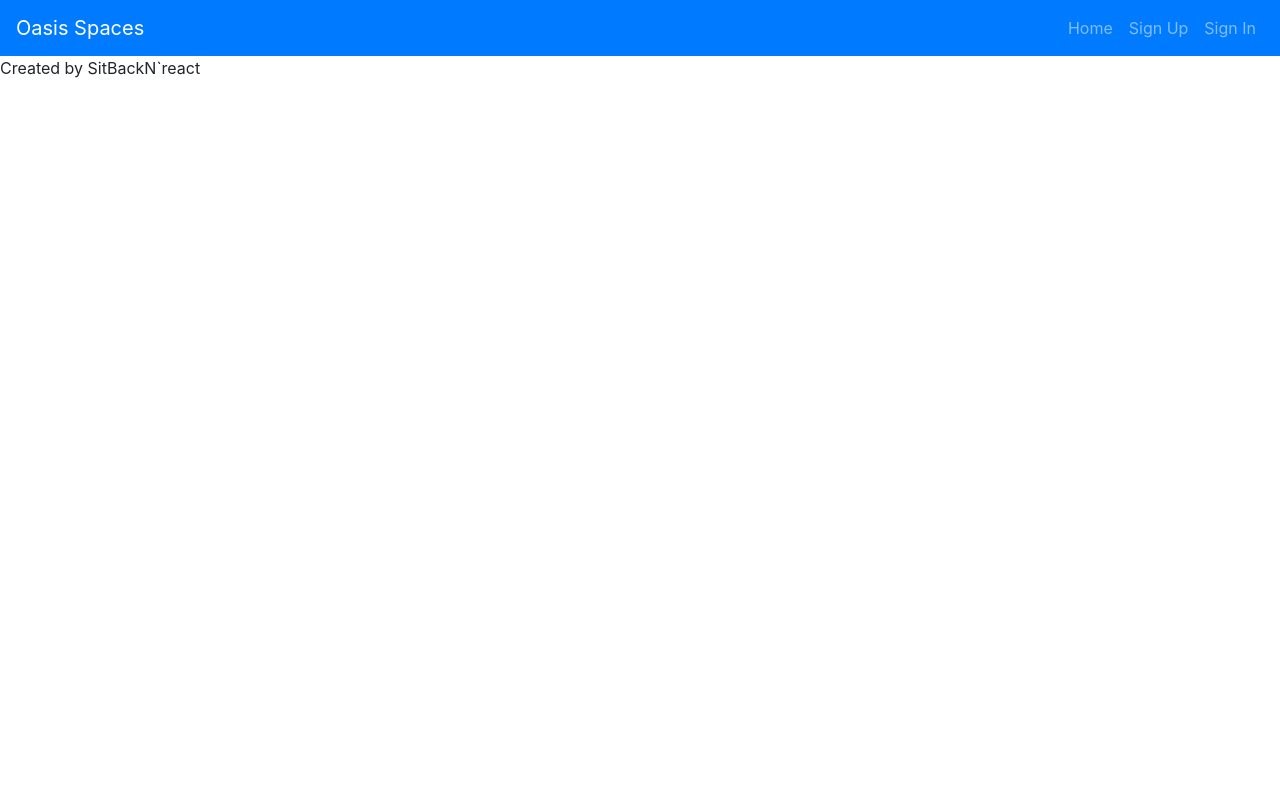
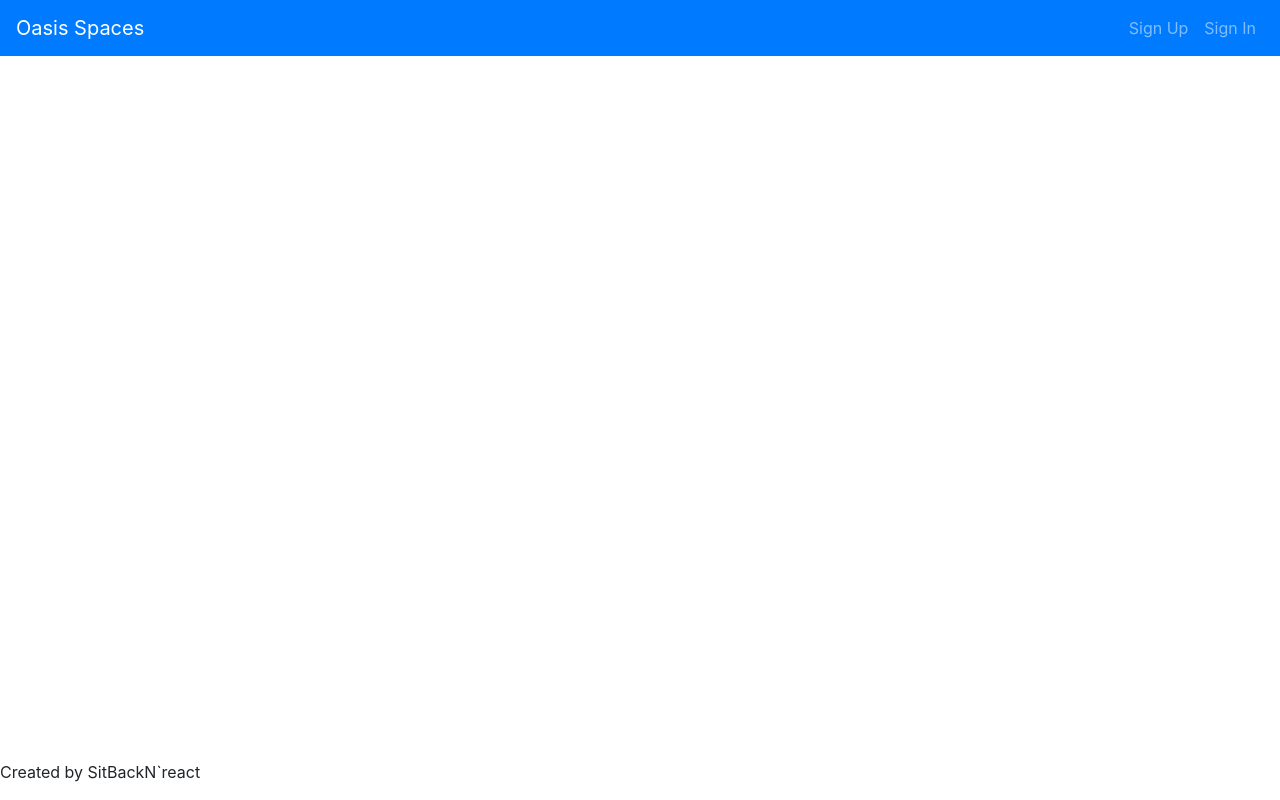
Before and after one commit to SitBackN-React/oasis-spaces-client, a React app: page / in a window 1280 px wide. Built offline with nearby package versions, Linux system fonts and the light colour scheme.

Commit message:
Removed Home header button and added styling

```diff
--- a/src/components/Header/Header.js
+++ b/src/components/Header/Header.js
@@ -20,7 +20,7 @@ const unauthenticatedOptions = (
 
 const alwaysOptions = (
   <Fragment>
-    <Nav.Link to="/">Home</Nav.Link>
+    <Nav.Link to="/"></Nav.Link>
   </Fragment>
 )
 
--- a/src/index.scss
+++ b/src/index.scss
@@ -1 +1,12 @@
 @import '~bootstrap/scss/bootstrap';
+
+p {
+  text-align: center;
+  vertical-align: middle;
+  position: absolute;
+  bottom: 0;
+}
+
+h4 {
+
+}
```
